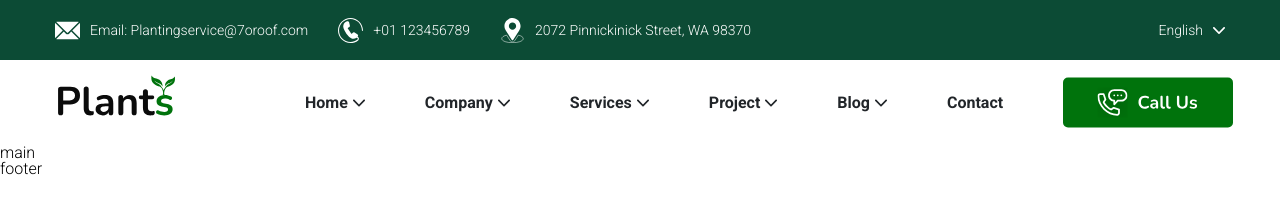
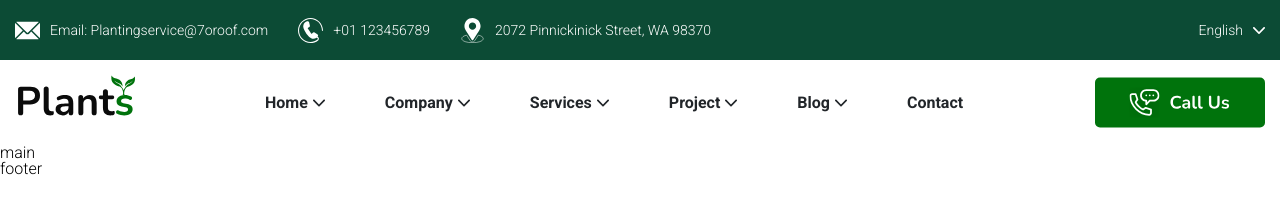
Before and after one commit to Klv-ndr/project_plants, a plain HTML site: page index.html in a window 1280 px wide. Drawn offline with Linux system fonts and the light colour scheme.

Commit message:
chenge width cointainer

```diff
--- a/style.css
+++ b/style.css
@@ -230,7 +230,7 @@ body {
 }
 
 .conteiner {
-  max-width: 1200px;
+  max-width: 1410px;
   width: 100%;
   margin: 0 auto;
   padding-left: 15px;
```
